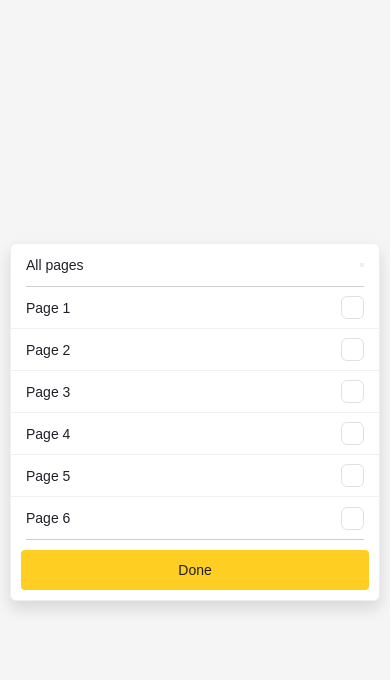
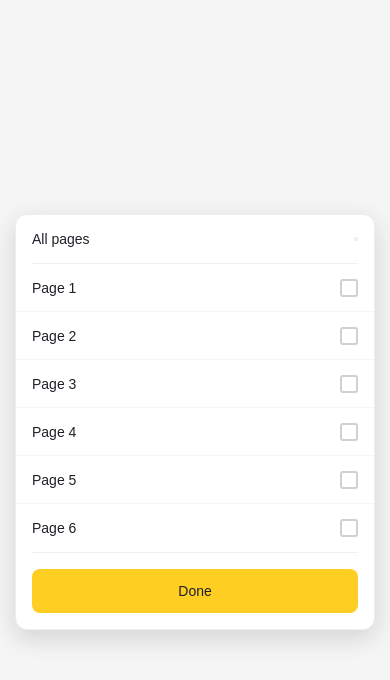
Before and after one commit to www-e/test-form, a plain HTML site: page index.html in a window 390 px wide. Both pictures are taken after a click on the button "Done". Drawn offline with Linux system fonts and the light colour scheme.

Commit message:
fixed check marks

```diff
--- a/css/styles.css
+++ b/css/styles.css
@@ -13,98 +13,114 @@ body {
 /* Container */
 .nav-container {
     max-width: 400px; width: 100%; background: white;
-    border-radius: 6px; box-shadow: 0 8px 15px rgba(20,20,20,0.12);
+    border-radius: 12px; box-shadow: 0 8px 25px rgba(20,20,20,0.15);
     border: 1px solid #EEEEEE; overflow: hidden;
+    transform: translateZ(0);
 }
 
 /* Header */
 .nav-header {
     display: flex; justify-content: space-between; align-items: center;
-    padding: 8px 22px; height: 42px;
+    padding: 12px 22px; height: 48px;
 }
-.nav-header span { color: #1F2128; font-size: 14px; font-weight: 400; }
+.nav-header span {
+    color: #1F2128; font-size: 14px; font-weight: 500;
+}
 
 /* Navigation */
 .nav-list { display: flex; flex-direction: column; }
-.nav-item { display: flex; align-items: center; justify-content: space-between; padding: 8px 22px; height: 42px; border-bottom: 1px solid #f0f0f0; }
+.nav-item { display: flex; align-items: center; justify-content: space-between; padding: 0; height: 48px; border-bottom: 1px solid #f5f5f5; }
 .nav-item:last-child { border-bottom: none; }
-.nav-item button { background: none; border: none; font-family: inherit; width: 100%; display: flex; justify-content: space-between; align-items: center; cursor: pointer; }
+.nav-item button {
+    background: none; border: none; font-family: inherit; width: 100%;
+    display: flex; justify-content: space-between; align-items: center;
+    cursor: pointer; padding: 12px 22px; height: 100%;
+    transition: background-color 0.2s ease;
+}
+.nav-item button:hover { background: #f8f9fa; }
 .nav-text { color: #1F2128; font-size: 14px; font-weight: 400; }
 
-/* Blue check mark */
-.check-icon {
-    width: 16px; height: 16px; border-radius: 50%;
-    background: #4CAF50; display: none;
+/* Checkbox - Default state */
+.checkbox {
+    width: 18px;
+    height: 18px;
+    border: 2px solid #d0d0d0;
+    border-radius: 3px;
+    background: white;
+    display: flex;
+    align-items: center;
+    justify-content: center;
+    transition: all 0.3s ease;
     position: relative;
 }
-.check-icon.show { display: block; }
-.check-icon::after {
-    content: '✓';
-    position: absolute;
-    top: 50%;
-    left: 50%;
-    transform: translate(-50%, -50%);
-    color: white;
-    font-size: 12px;
-    font-weight: bold;
+
+.checkmark {
+    width: 8px;
+    height: 8px;
+    border: 2px solid white;
+    border-top: none;
+    border-left: none;
+    transform: rotate(45deg) scale(0);
+    transition: transform 0.3s ease;
+    margin-top: -1px;
 }
 
-/* Icons */
-.nav-icon { width: 12px; height: 7.54px; border: 1.5px solid white; border-left: none; border-top: none; transform: rotate(45deg); }
-.icon-bg { width: 23px; height: 23px; background: white; border-radius: 6px; border: 1px solid #CDCDCD; opacity: 0.6; }
-.icon-wrapper { width: 35px; height: 35px; position: relative; display: flex; align-items: center; justify-content: center; }
+/* Checkbox - Selected state (Blue with checkmark) */
+.nav-item.selected .checkbox {
+    background: #2196F3;
+    border-color: #2196F3;
+}
+
+.nav-item.selected .checkmark {
+    transform: rotate(45deg) scale(1);
+}
 
 /* Divider */
-.divider { height: 1px; background: #CDCDCD; margin: 0 15px; }
+.divider { height: 1px; background: #f0f0f0; margin: 0 22px; }
 
 /* Footer */
-.nav-footer { padding: 10px 15px; }
+.nav-footer { padding: 16px 22px; }
 .action-btn {
-    width: 100%; height: 40px; background: #FFCE22; border-radius: 4px;
+    width: 100%; height: 44px; background: #FFCE22; border-radius: 8px;
     border: none; color: #1F2128; font-family: inherit; font-size: 14px;
-    cursor: pointer; transition: all 0.3s ease;
+    font-weight: 500; cursor: pointer; transition: all 0.2s ease;
+    transform: translateY(0);
 }
-.action-btn:hover { background: #e6b91a; transform: translateY(-1px); }
-.action-btn:active { transform: translateY(0); }
-
-/* Notification */
-.notification {
-    position: fixed;
-    top: 20px;
-    right: 20px;
-    background: #4CAF50;
-    color: white;
-    padding: 16px 24px;
-    border-radius: 8px;
-    font-size: 14px;
-    font-weight: 500;
-    box-shadow: 0 4px 20px rgba(76, 175, 80, 0.3);
-    transform: translateX(100%);
-    opacity: 0;
-    z-index: 1000;
+.action-btn:hover {
+    background: #E6B91A; transform: translateY(-1px);
+    box-shadow: 0 4px 12px rgba(255, 206, 34, 0.4);
+}
+.action-btn:active {
+    transform: translateY(0);
+    box-shadow: 0 2px 4px rgba(255, 206, 34, 0.3);
 }
 
-.notification.show {
-    animation: slideInOut 3s ease-in-out;
+/* Toast Message */
+.toast {
+    position: fixed; top: 50%; left: 50%; transform: translate(-50%, -50%);
+    background: white; padding: 16px 24px; border-radius: 8px;
+    box-shadow: 0 8px 25px rgba(0,0,0,0.15); border: 1px solid #e0e0e0;
+    font-family: 'Montserrat', Arial, sans-serif; font-size: 14px;
+    color: #1F2128; font-weight: 500; z-index: 1000;
+    opacity: 0; transform: translate(-50%, -50%) scale(0.8);
+    transition: all 0.3s ease;
 }
-
-@keyframes slideInOut {
-    0% { transform: translateX(100%); opacity: 0; }
-    20% { transform: translateX(0); opacity: 1; }
-    80% { transform: translateX(0); opacity: 1; }
-    100% { transform: translateX(100%); opacity: 0; }
+.toast.show {
+    opacity: 1; transform: translate(-50%, -50%) scale(1);
 }
 
 /* Responsive */
 @media (max-width: 480px) {
-    body { padding: 10px; }
+    body { padding: 15px; }
     .nav-container { max-width: 100%; }
-    .nav-header, .nav-item { padding-left: 15px; padding-right: 15px; }
-    .nav-footer { padding: 10px; }
-    .notification {
-        right: 10px;
-        top: 10px;
-        padding: 12px 20px;
-        font-size: 13px;
-    }
+    .nav-header, .nav-item button { padding-left: 16px; padding-right: 16px; }
+    .nav-footer { padding: 16px; }
+    .divider { margin: 0 16px; }
 }
+
+@media (max-width: 360px) {
+    .nav-header span, .nav-text { font-size: 13px; }
+    .nav-item { height: 44px; }
+    .nav-item button { padding: 10px 16px; }
+    .action-btn { height: 40px; font-size: 13px; }
+}
--- a/js/navigation.js
+++ b/js/navigation.js
@@ -7,12 +7,10 @@ for (let i = 1; i <= 6; i++) {
     navItem.className = 'nav-item';
 
     navItem.innerHTML = `
-        <button onclick="selectPage(${i})">
+        <button onclick="toggleSelection(this, ${i})">
             <span class="nav-text">Page ${i}</span>
-            <div class="icon-wrapper">
-                <span class="check-icon"></span>
-                <span class="nav-icon"></span>
-                <span class="icon-bg"></span>
+            <div class="checkbox">
+                <span class="checkmark"></span>
             </div>
         </button>
     `;
@@ -20,47 +18,93 @@ for (let i = 1; i <= 6; i++) {
     navList.appendChild(navItem);
 }
 
-// Handle page selection
+// Handle page selection with toggle functionality
 let selectedPage = null;
 
-function selectPage(pageNumber) {
+function toggleSelection(button, pageNumber) {
+    const navItem = button.closest('.nav-item');
+
+    // If clicking the same item, deselect it
+    if (selectedPage === pageNumber) {
+        navItem.classList.remove('selected');
+        selectedPage = null;
+    } else {
         // Remove previous selection
-    document.querySelectorAll('.nav-item button').forEach(btn => {
-        btn.style.background = 'none';
-        btn.querySelector('.check-icon').classList.remove('show');
+        document.querySelectorAll('.nav-item').forEach(item => {
+            item.classList.remove('selected');
         });
 
-    // Highlight selected page and show blue check
-    const button = event.target.closest('.nav-item').querySelector('button');
-    button.style.background = '#f8f8f8';
-    button.querySelector('.check-icon').classList.add('show');
+        // Add selection to clicked item
+        navItem.classList.add('selected');
         selectedPage = pageNumber;
     }
 
-// Create notification element
-function showNotification() {
-    const notification = document.createElement('div');
-    notification.className = 'notification';
-    notification.textContent = 'You have pressed done!';
-    document.body.appendChild(notification);
+    // Add ripple effect
+    button.style.transform = 'scale(0.98)';
+    setTimeout(() => {
+        button.style.transform = 'scale(1)';
+    }, 150);
+}
 
-    // Trigger animation
+// Create toast notification
+function showToast(message) {
+    // Remove existing toast
+    const existingToast = document.querySelector('.toast');
+    if (existingToast) {
+        existingToast.remove();
+    }
+
+    // Create new toast
+    const toast = document.createElement('div');
+    toast.className = 'toast';
+    toast.textContent = message;
+
+    // Add to page
+    document.body.appendChild(toast);
+
+    // Show with animation
     setTimeout(() => {
-        notification.classList.add('show');
+        toast.classList.add('show');
     }, 100);
 
-    // Remove after animation
+    // Auto hide after 2.5 seconds
     setTimeout(() => {
-        document.body.removeChild(notification);
-    }, 3100);
+        toast.classList.remove('show');
+        setTimeout(() => {
+            if (toast.parentNode) {
+                toast.remove();
+            }
+        }, 300);
+    }, 2500);
 }
 
-// Handle done button
-document.querySelector('.action-btn').addEventListener('click', () => {
+// Enhanced done button interaction
+document.addEventListener('DOMContentLoaded', () => {
+    const doneButton = document.querySelector('.action-btn');
+
+    doneButton.addEventListener('click', () => {
+        // Button press animation
+        doneButton.style.transform = 'translateY(0) scale(0.98)';
+
+        setTimeout(() => {
+            doneButton.style.transform = 'translateY(0) scale(1)';
+        }, 150);
+
+        // Show appropriate message
         if (selectedPage) {
+            showToast('You have pressed done!');
             console.log(`Action completed for page ${selectedPage}`);
-        showNotification();
         } else {
-        alert('Please select a page first');
+            showToast('Please select a page first');
         }
     });
+
+    // Add hover effects
+    doneButton.addEventListener('mouseenter', () => {
+        doneButton.style.transform = 'translateY(-2px)';
+    });
+
+    doneButton.addEventListener('mouseleave', () => {
+        doneButton.style.transform = 'translateY(0)';
+    });
+});
```
Lines whose indentation alone changed are shown as unchanged.
